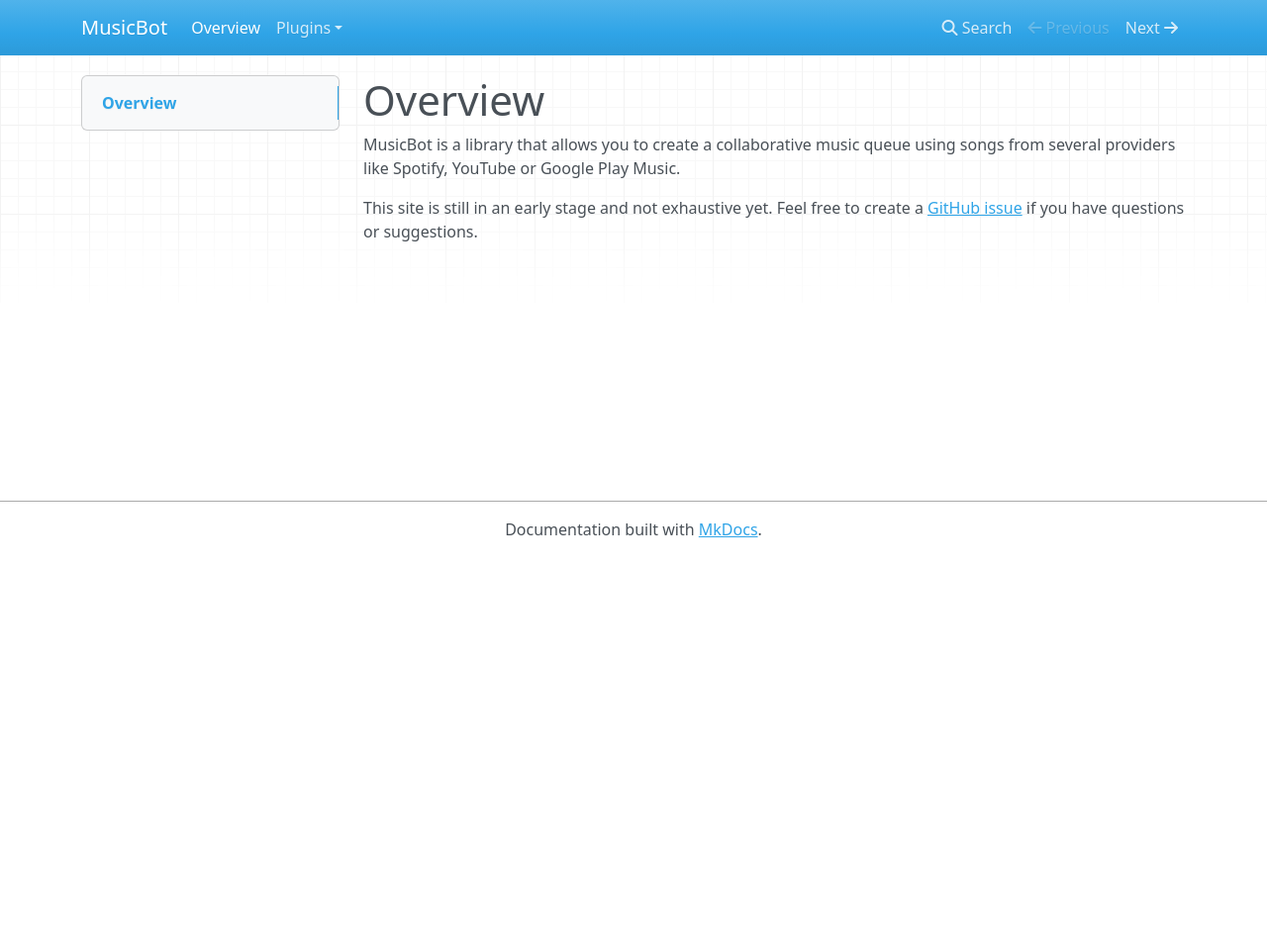
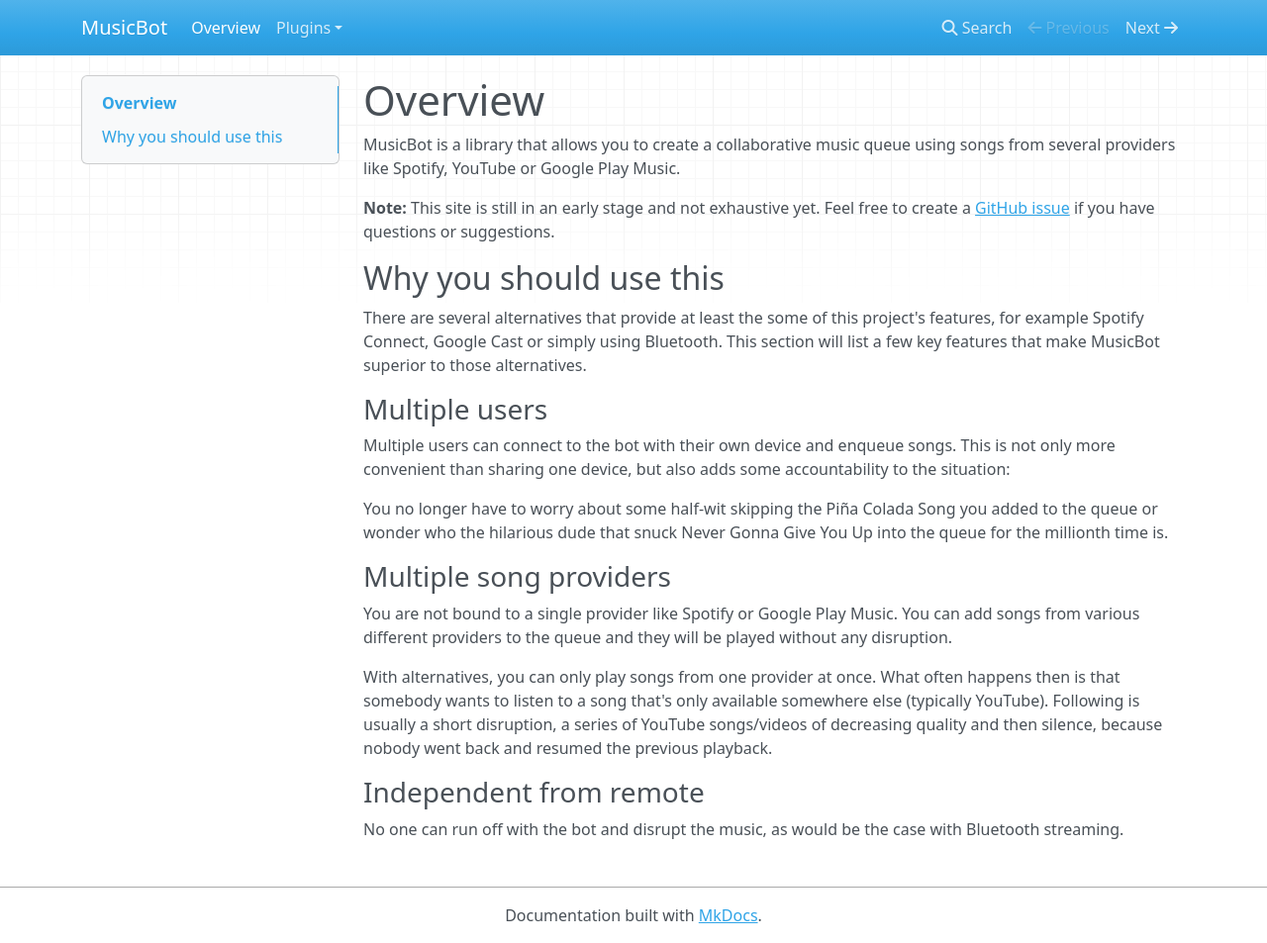
Before and after one commit to BjoernPetersen/MusicBot, an MkDocs documentation site: the page built from docs/index.md, in a window 1280 px wide and 953 px high. Shown: the whole window at 99% size. Built offline with MkDocs 1.6.1, drawn with Linux system fonts in a browser that asks for light colours; nearby versions of some CDN libraries.

Commit message:
Start new section

```diff
--- a/docs/index.md
+++ b/docs/index.md
@@ -3,6 +3,35 @@
 MusicBot is a library that allows you to create a collaborative music queue using songs from
 several providers like Spotify, YouTube or Google Play Music.
 
-This site is still in an early stage and not exhaustive yet. Feel free to create a
+**Note:** This site is still in an early stage and not exhaustive yet. Feel free to create a
 [GitHub issue](https://github.com/BjoernPetersen/MusicBot/issues) if you have questions or
 suggestions.
+
+## Why you should use this
+
+There are several alternatives that provide at least the some of this project's features, for
+example Spotify Connect, Google Cast or simply using Bluetooth.
+This section will list a few key features that make MusicBot superior to those alternatives.
+
+### Multiple users
+
+Multiple users can connect to the bot with their own device and enqueue songs. This is not only
+more convenient than sharing one device, but also adds some accountability to the situation:
+
+You no longer have to worry about some half-wit skipping the Piña Colada Song you added to the queue
+or wonder who the hilarious dude that snuck Never Gonna Give You Up into the queue for the millionth time is.
+
+### Multiple song providers
+
+You are not bound to a single provider like Spotify or Google Play Music. You can add songs from
+various different providers to the queue and they will be played without any disruption.
+
+With alternatives, you can only play songs from one provider at once. What often happens then is
+that somebody wants to listen to a song that's only available somewhere else (typically YouTube).
+Following is usually a short disruption, a series of YouTube songs/videos of decreasing quality
+and then silence, because nobody went back and resumed the previous playback.
+
+### Independent from remote
+
+No one can run off with the bot and disrupt the music, as would be the case with
+Bluetooth streaming.
```
